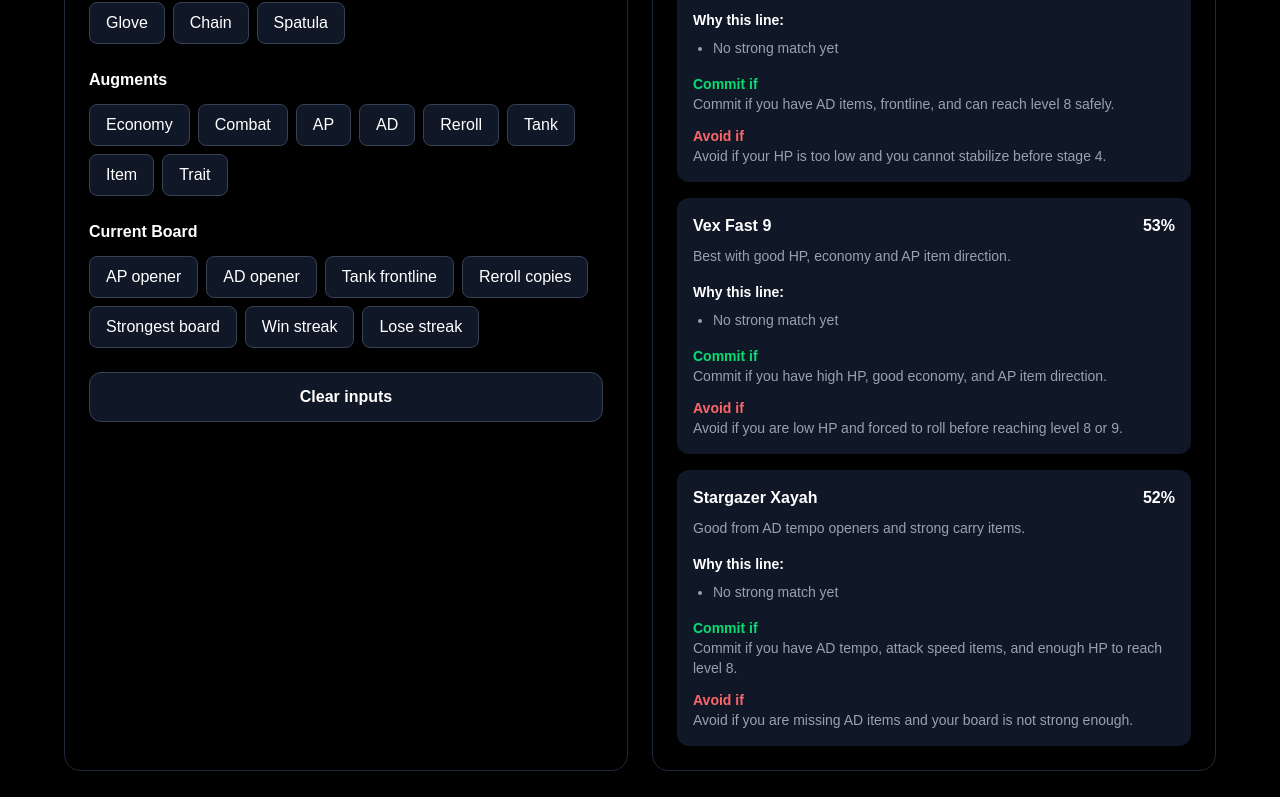
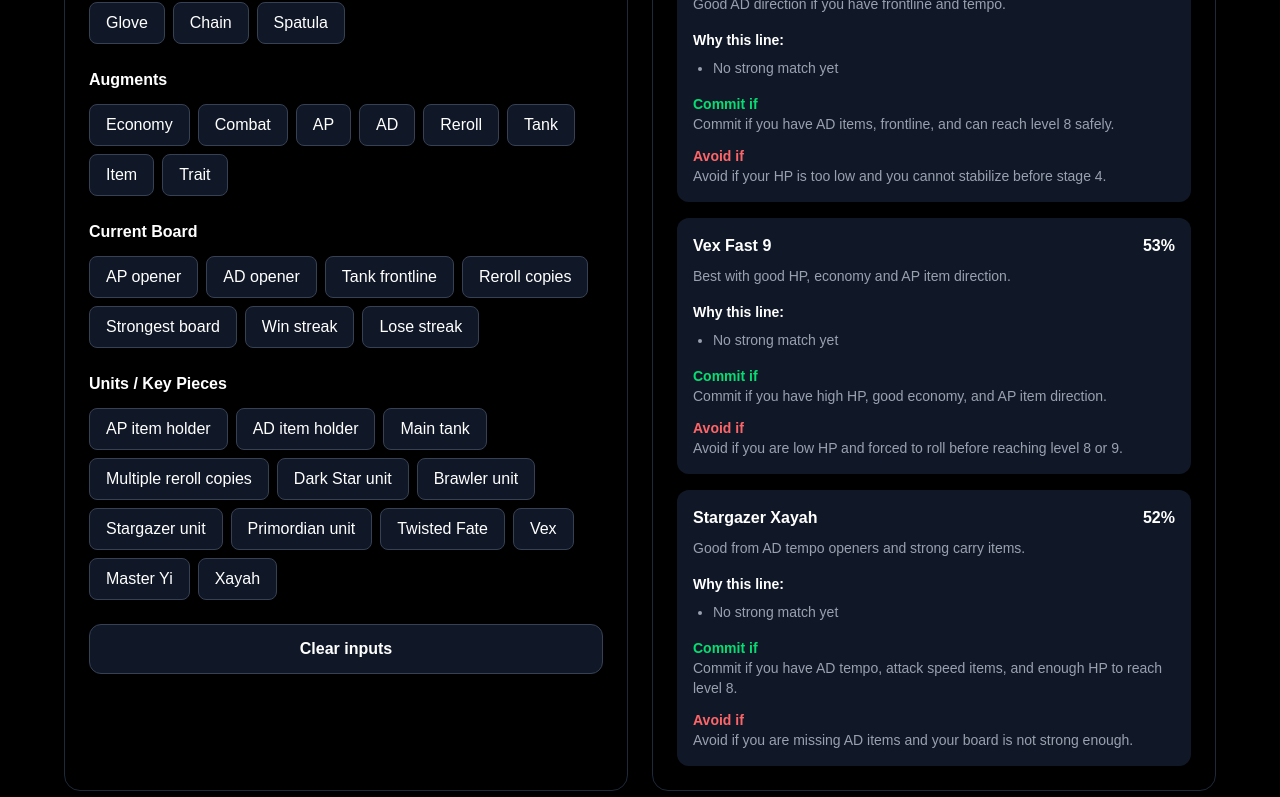
Before and after one commit to Izeeh/tft-pivot-calculator, a Next.js app: page / in a window 1280 px wide. Shown: the part 437-1234 px from the top of the page. Built offline with nearby package versions, Linux system fonts and the light colour scheme.

Commit message:
Add unit inputs to scoring

```diff
--- a/app/data/comps.ts
+++ b/app/data/comps.ts
@@ -7,6 +7,7 @@ export type Comp = {
   itemTags: string[];
   augmentTags: string[];
   boardTags: string[];
+  unitTags: string[];
   description: string;
   commit: string;
   avoid: string;
@@ -20,6 +21,7 @@ export const comps: Comp[] = [
     itemTags: ["AD", "AP", "Emblem"],
     augmentTags: ["Trait", "Item", "Combat"],
     boardTags: ["Strongest board", "Win streak"],
+    unitTags: ["Dark Star unit", "AP item holder", "AD item holder"],
     description: "Strong if you have emblem/item support and can play tempo.",
     commit: "Commit if you have Dark Star access, strong tempo, or emblem support.",
     avoid: "Avoid if you have no emblem, no direction, and weak economy.",
@@ -31,6 +33,7 @@ export const comps: Comp[] = [
     itemTags: ["AD", "Attack Speed", "Tank"],
     augmentTags: ["Combat", "AD", "Tank"],
     boardTags: ["AD opener", "Tank frontline", "Strongest board"],
+    unitTags: ["Master Yi", "Brawler unit", "AD item holder", "Main tank"],
     description: "Good AD direction if you have frontline and tempo.",
     commit: "Commit if you have AD items, frontline, and can reach level 8 safely.",
     avoid: "Avoid if your HP is too low and you cannot stabilize before stage 4.",
@@ -42,6 +45,7 @@ export const comps: Comp[] = [
     itemTags: ["AP", "Tank"],
     augmentTags: ["Reroll", "Combat"],
     boardTags: ["Reroll copies", "AP opener"],
+    unitTags: ["Primordian unit", "Multiple reroll copies", "AP item holder", "Main tank"],
     description: "Playable only if you naturally hit copies early.",
     commit: "Commit if you already have several copies and enough gold to slow roll.",
     avoid: "Avoid if you are already late or do not have natural copies.",
@@ -53,6 +57,7 @@ export const comps: Comp[] = [
     itemTags: ["AP", "Mana", "Tank"],
     augmentTags: ["Economy", "AP", "Combat"],
     boardTags: ["AP opener", "Strongest board", "Win streak"],
+    unitTags: ["Vex", "AP item holder", "Main tank"],
     description: "Best with good HP, economy and AP item direction.",
     commit: "Commit if you have high HP, good economy, and AP item direction.",
     avoid: "Avoid if you are low HP and forced to roll before reaching level 8 or 9.",
@@ -64,6 +69,7 @@ export const comps: Comp[] = [
     itemTags: ["AP", "Mana"],
     augmentTags: ["Reroll", "AP", "Item"],
     boardTags: ["Reroll copies", "AP opener"],
+    unitTags: ["Twisted Fate", "Multiple reroll copies", "AP item holder"],
     description: "Needs early copies or strong reroll conditions.",
     commit: "Commit if you have early copies, AP items, and a reroll-friendly spot.",
     avoid: "Avoid if you do not have copies by stage 3.",
@@ -75,6 +81,7 @@ export const comps: Comp[] = [
     itemTags: ["AD", "Attack Speed"],
     augmentTags: ["AD", "Combat", "Item"],
     boardTags: ["AD opener", "Win streak"],
+    unitTags: ["Xayah", "Stargazer unit", "AD item holder"],
     description: "Good from AD tempo openers and strong carry items.",
     commit: "Commit if you have AD tempo, attack speed items, and enough HP to reach level 8.",
     avoid: "Avoid if you are missing AD items and your board is not strong enough.",
--- a/app/data/gameData.ts
+++ b/app/data/gameData.ts
@@ -30,6 +30,20 @@ export const boards = [
   "Win streak",
   "Lose streak",
 ];
+export const units = [
+  "AP item holder",
+  "AD item holder",
+  "Main tank",
+  "Multiple reroll copies",
+  "Dark Star unit",
+  "Brawler unit",
+  "Stargazer unit",
+  "Primordian unit",
+  "Twisted Fate",
+  "Vex",
+  "Master Yi",
+  "Xayah",
+];
 
 export const itemTags: Record<string, string[]> = {
   Sword: ["AD"],
--- a/app/lib/scoring.ts
+++ b/app/lib/scoring.ts
@@ -8,6 +8,7 @@ type ScoringInput = {
   selectedItems: string[];
   selectedAugments: string[];
   selectedBoards: string[];
+  selectedUnits?: string[];
   itemTags: Record<string, string[]>;
   comps: Comp[];
 };
@@ -30,6 +31,7 @@ export function calculateBestLines(input: ScoringInput): ScoredComp[] {
     selectedItems,
     selectedAugments,
     selectedBoards,
+    selectedUnits = [],
     itemTags,
     comps,
   } = input;
@@ -65,6 +67,13 @@ export function calculateBestLines(input: ScoringInput): ScoredComp[] {
         }
       });
 
+      comp.unitTags.forEach((tag) => {
+        if (selectedUnits.includes(tag)) {
+          score += 12;
+          reasons.push(`Good ${tag} unit fit`);
+        }
+      });
+
       if (comp.style === "fast8" || comp.style === "fast9") {
         if (numericGold >= 40) {
           score += 8;
@@ -88,7 +97,7 @@ export function calculateBestLines(input: ScoringInput): ScoredComp[] {
       }
 
       if (comp.style === "reroll") {
-        if (selectedBoards.includes("Reroll copies")) {
+        if (selectedBoards.includes("Reroll copies") || selectedUnits.includes("Multiple reroll copies")) {
           score += 15;
           reasons.push("You already have reroll copies");
         }
@@ -122,7 +131,7 @@ export function calculateBestLines(input: ScoringInput): ScoredComp[] {
       return {
         ...comp,
         score: clampScore(score),
-        reasons: Array.from(new Set(reasons)).slice(0, 4),
+        reasons: Array.from(new Set(reasons)).slice(0, 5),
       };
     })
     .sort((a, b) => b.score - a.score)
--- a/app/page.tsx
+++ b/app/page.tsx
@@ -2,7 +2,7 @@
 
 import { useMemo, useState } from "react";
 import { comps } from "./data/comps";
-import { augments, boards, items, itemTags } from "./data/gameData";
+import { augments, boards, items, itemTags, units } from "./data/gameData";
 import { calculateBestLines } from "./lib/scoring";
 
 function toggleValue(value: string, list: string[], setList: (value: string[]) => void) {
@@ -22,6 +22,7 @@ export default function Home() {
   const [selectedItems, setSelectedItems] = useState<string[]>([]);
   const [selectedAugments, setSelectedAugments] = useState<string[]>([]);
   const [selectedBoards, setSelectedBoards] = useState<string[]>([]);
+  const [selectedUnits, setSelectedUnits] = useState<string[]>([]);
 
   const results = useMemo(() => {
     return calculateBestLines({
@@ -32,10 +33,11 @@ export default function Home() {
       selectedItems,
       selectedAugments,
       selectedBoards,
+      selectedUnits,
       itemTags,
       comps,
     });
-  }, [stage, level, gold, hp, selectedItems, selectedAugments, selectedBoards]);
+  }, [stage, level, gold, hp, selectedItems, selectedAugments, selectedBoards, selectedUnits]);
 
   return (
     <main className="min-h-screen bg-black text-white p-8">
@@ -115,7 +117,7 @@ export default function Home() {
             </div>
 
             <h3 className="font-semibold mb-3">Current Board</h3>
-            <div className="flex flex-wrap gap-2">
+            <div className="flex flex-wrap gap-2 mb-6">
               {boards.map((board) => (
                 <button
                   key={board}
@@ -131,6 +133,23 @@ export default function Home() {
               ))}
             </div>
 
+            <h3 className="font-semibold mb-3">Units / Key Pieces</h3>
+            <div className="flex flex-wrap gap-2">
+              {units.map((unit) => (
+                <button
+                  key={unit}
+                  onClick={() => toggleValue(unit, selectedUnits, setSelectedUnits)}
+                  className={`rounded-lg border px-4 py-2 ${
+                    selectedUnits.includes(unit)
+                      ? "bg-white text-black border-white"
+                      : "bg-gray-900 border-gray-700"
+                  }`}
+                >
+                  {unit}
+                </button>
+              ))}
+            </div>
+
             <button
               type="button"
               onClick={() => {
@@ -141,6 +160,7 @@ export default function Home() {
                 setSelectedItems([]);
                 setSelectedAugments([]);
                 setSelectedBoards([]);
+                setSelectedUnits([]);
               }}
               className="mt-6 w-full rounded-xl border border-gray-700 bg-gray-900 px-4 py-3 font-semibold hover:bg-gray-800"
             >
@@ -164,6 +184,10 @@ export default function Home() {
 
               <p className="text-sm text-gray-400">
                 Board: {selectedBoards.length > 0 ? selectedBoards.join(", ") : "None"}
+              </p>
+
+              <p className="text-sm text-gray-400">
+                Units: {selectedUnits.length > 0 ? selectedUnits.join(", ") : "None"}
               </p>
             </div>
 
```
